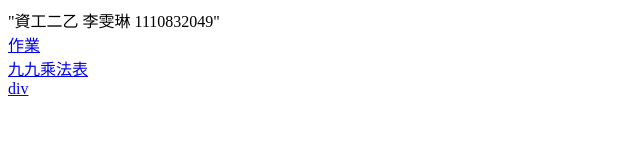
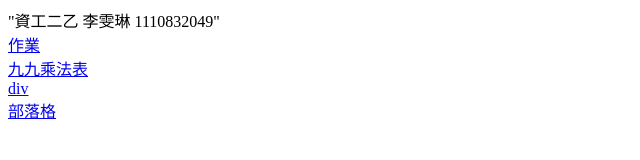
Before and after one commit to anqing262/s1110832049, a plain HTML site: page index.html in a window 1280 px wide. Shown: the full height of the page, 0-640 px from the left. Drawn offline with Linux system fonts and the light colour scheme.

Commit message:
no message

```diff
--- a/index.html
+++ b/index.html
@@ -9,7 +9,9 @@
     <a href="https://anqing262.github.io/homework/">作業
     <br>
     <a href="https://anqing262.github.io/homework2/">九九乘法表
-    	<br>
-    	<a href="https://anqing262.github.io/hw3/">div
+        <br>
+        <a href="https://anqing262.github.io/hw3/">div
+            <br>
+    <a href="https://anqing262.github.io/hw4/">部落格
      </a>
      </a></body></html>
```
